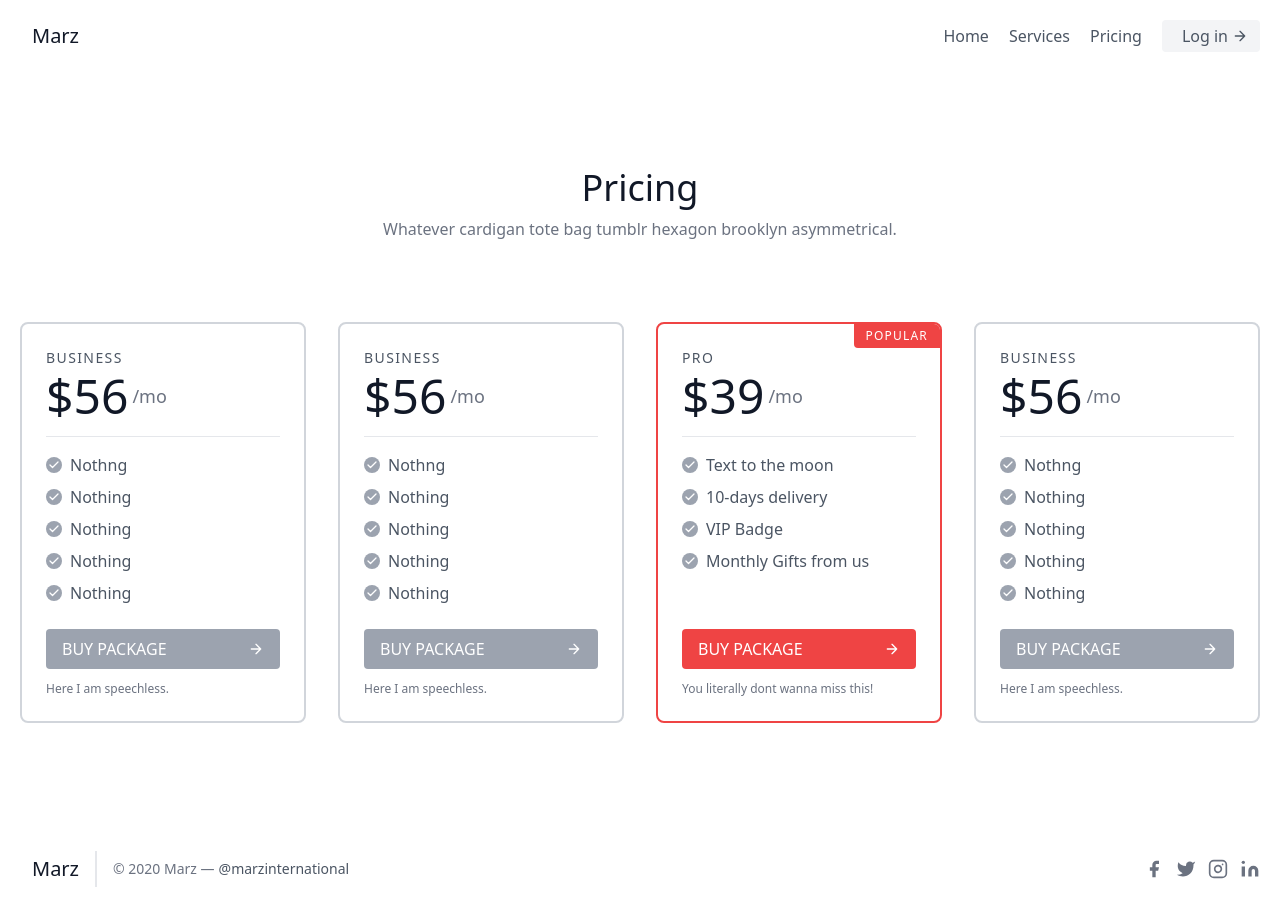
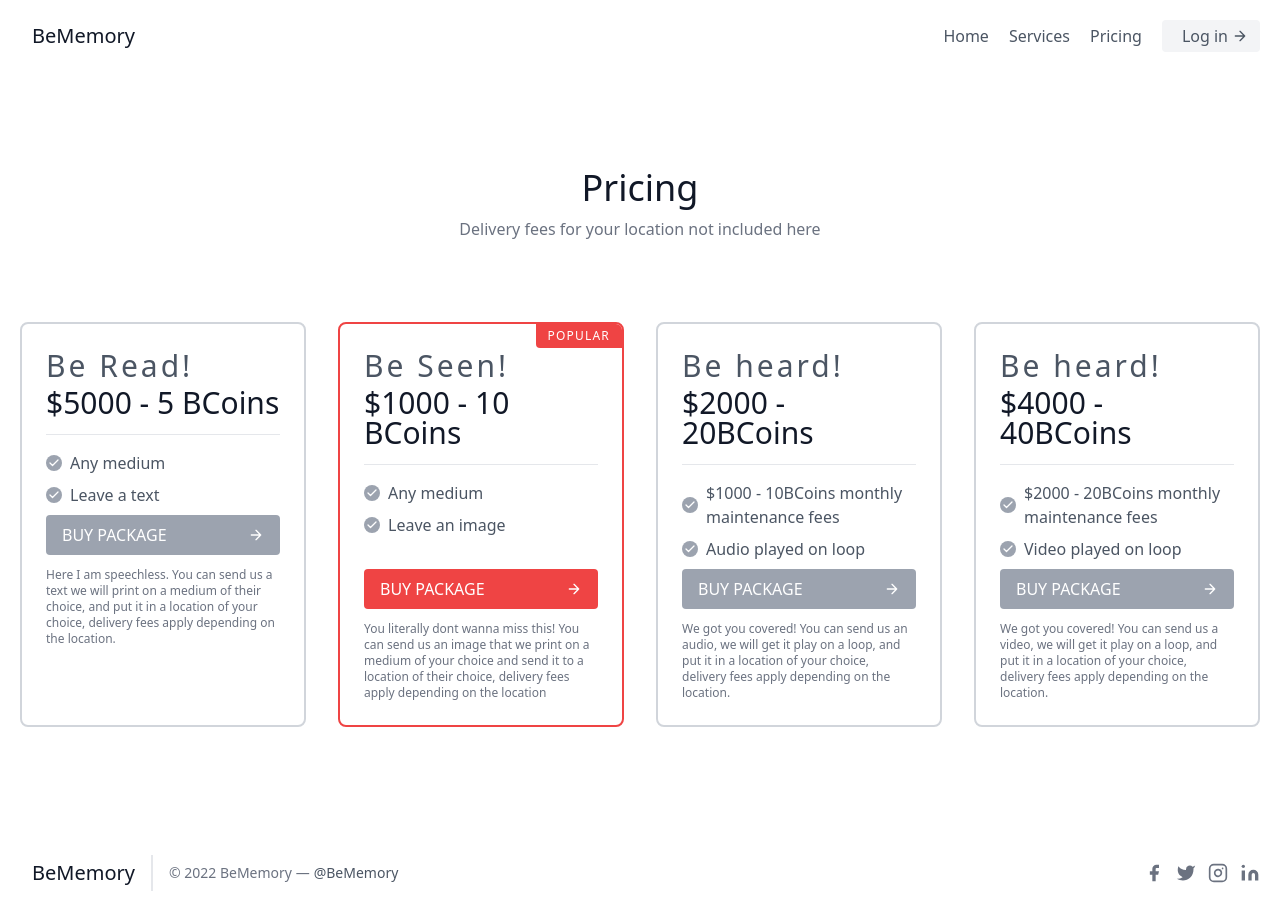
Before and after one commit to Franc15/react-app, a React (Create React App) app: page /pricing in a window 1280 px wide. Built offline with nearby package versions, Linux system fonts and the light colour scheme.

Commit message:
edit content

```diff
--- a/src/components/Footer.jsx
+++ b/src/components/Footer.jsx
@@ -3,17 +3,17 @@ const Footer = () => {
     <footer class="text-gray-600 body-font">
       <div class="container px-5 py-8 mx-auto flex items-center sm:flex-row flex-col">
         <a class="flex title-font font-medium items-center md:justify-start justify-center text-gray-900">
-          <span class="ml-3 text-xl">Marz</span>
+          <span class="ml-3 text-xl">BeMemory</span>
         </a>
         <p class="text-sm text-gray-500 sm:ml-4 sm:pl-4 sm:border-l-2 sm:border-gray-200 sm:py-2 sm:mt-0 mt-4">
-          © 2020 Marz —
+          © 2022 BeMemory —
           <a
             href="https://twitter.com/knyttneve"
             class="text-gray-600 ml-1"
             rel="noopener noreferrer"
             target="_blank"
           >
-            @marzinternational
+            @BeMemory
           </a>
         </p>
         <span class="inline-flex sm:ml-auto sm:mt-0 mt-4 justify-center sm:justify-start">
--- a/src/components/Hero.jsx
+++ b/src/components/Hero.jsx
@@ -10,12 +10,12 @@ const Hero = () => {
           </h1>
           <p class="mb-8 leading-relaxed">
             Do you want to remember your first words when you were born? Do you
-            want to show your kids their family tree? Memory.Inc got you
+            want to show your kids their family tree? BenMemory got you
             covered. Our goal is to preserve your memories, no matter how small
             or big at an affordable price. Memories you can access wherever and
             whenever, and here is the best part, there is no limit to what you
             can store. <br />
-            So why wait, join Memory.Inc now and have more headspace to create
+            So why wait, join BeMemory now and have more headspace to create
             more memories!
           </p>
           <div class="flex justify-center">
--- a/src/components/Navbar.jsx
+++ b/src/components/Navbar.jsx
@@ -24,7 +24,7 @@ function Navbar() {
           href
           className="flex title-font font-medium items-center text-gray-900 mb-4 md:mb-0"
         >
-          <span className="ml-3 text-xl">Marz</span>
+          <span className="ml-3 text-xl">BeMemory</span>
         </a>
         <nav className="md:ml-auto flex flex-wrap items-center text-base justify-center">
           <Link to="/" className="mr-5 hover:text-gray-900">
--- a/src/components/Pricing.jsx
+++ b/src/components/Pricing.jsx
@@ -1,4 +1,4 @@
-import PricingItem from "./PricingItem";
+import { Link } from "react-router-dom";
 
 const Pricing = () => {
   return (
@@ -9,24 +9,19 @@ const Pricing = () => {
             Pricing
           </h1>
           <p class="lg:w-2/3 mx-auto leading-relaxed text-base text-gray-500">
-            Whatever cardigan tote bag tumblr hexagon brooklyn asymmetrical.
+            Delivery fees for your location not included here
           </p>
         </div>
         <div class="flex flex-wrap -m-4">
-          <PricingItem />
-          <PricingItem />
+
 
           <div class="p-4 xl:w-1/4 md:w-1/2 w-full">
-            <div class="h-full p-6 rounded-lg border-2 border-red-500 flex flex-col relative overflow-hidden">
-              <span class="bg-red-500 text-white px-3 py-1 tracking-widest text-xs absolute right-0 top-0 rounded-bl">
-                POPULAR
-              </span>
-              <h2 class="text-sm tracking-widest title-font mb-1 font-medium">
-                PRO
+            <div class="h-full p-6 rounded-lg border-2 border-gray-300 flex flex-col relative overflow-hidden">
+              <h2 class="text-3xl tracking-widest title-font mb-1 font-medium">
+                Be Read!
               </h2>
-              <h1 class="text-5xl text-gray-900 leading-none flex items-center pb-4 mb-4 border-b border-gray-200">
-                <span>$39</span>
-                <span class="text-lg ml-1 font-normal text-gray-500">/mo</span>
+              <h1 class="text-3xl text-gray-900 leading-none flex items-center pb-4 mb-4 border-b border-gray-200">
+                <span>$5000 - 5 BCoins</span>
               </h1>
               <p class="flex items-center text-gray-600 mb-2">
                 <span class="w-4 h-4 mr-2 inline-flex items-center justify-center bg-gray-400 text-white rounded-full flex-shrink-0">
@@ -42,7 +37,7 @@ const Pricing = () => {
                     <path d="M20 6L9 17l-5-5"></path>
                   </svg>
                 </span>
-                Text to the moon
+                Any medium
               </p>
               <p class="flex items-center text-gray-600 mb-2">
                 <span class="w-4 h-4 mr-2 inline-flex items-center justify-center bg-gray-400 text-white rounded-full flex-shrink-0">
@@ -58,7 +53,59 @@ const Pricing = () => {
                     <path d="M20 6L9 17l-5-5"></path>
                   </svg>
                 </span>
-                10-days delivery
+                Leave a text
+              </p>
+
+              <Link to="/send">
+                <button class="flex items-center mt-auto text-white bg-gray-400 border-0 py-2 px-4 w-full focus:outline-none hover:bg-gray-500 rounded">
+                  BUY PACKAGE
+                  <svg
+                    fill="none"
+                    stroke="currentColor"
+                    stroke-linecap="round"
+                    stroke-linejoin="round"
+                    stroke-width="2"
+                    class="w-4 h-4 ml-auto"
+                    viewBox="0 0 24 24"
+                  >
+                    <path d="M5 12h14M12 5l7 7-7 7"></path>
+                  </svg>
+                </button>
+              </Link>
+              <p class="text-xs text-gray-500 mt-3">
+                Here I am speechless. You can send us a text we will print on a
+                medium of their choice, and put it in a location of your
+                choice, delivery fees apply depending on the location.
+              </p>
+            </div>
+          </div>
+
+          <div class="p-4 xl:w-1/4 md:w-1/2 w-full">
+            <div class="h-full p-6 rounded-lg border-2 border-red-500 flex flex-col relative overflow-hidden">
+              <span class="bg-red-500 text-white px-3 py-1 tracking-widest text-xs absolute right-0 top-0 rounded-bl">
+                POPULAR
+              </span>
+              <h2 class="text-3xl tracking-widest title-font mb-1 font-medium">
+              Be Seen!
+              </h2>
+              <h1 class="text-3xl text-gray-900 leading-none flex items-center pb-4 mb-4 border-b border-gray-200">
+                <span>$1000 - 10 BCoins</span>
+              </h1>
+              <p class="flex items-center text-gray-600 mb-2">
+                <span class="w-4 h-4 mr-2 inline-flex items-center justify-center bg-gray-400 text-white rounded-full flex-shrink-0">
+                  <svg
+                    fill="none"
+                    stroke="currentColor"
+                    stroke-linecap="round"
+                    stroke-linejoin="round"
+                    stroke-width="2.5"
+                    class="w-3 h-3"
+                    viewBox="0 0 24 24"
+                  >
+                    <path d="M20 6L9 17l-5-5"></path>
+                  </svg>
+                </span>
+                Any medium
               </p>
               <p class="flex items-center text-gray-600 mb-2">
                 <span class="w-4 h-4 mr-2 inline-flex items-center justify-center bg-gray-400 text-white rounded-full flex-shrink-0">
@@ -74,23 +121,7 @@ const Pricing = () => {
                     <path d="M20 6L9 17l-5-5"></path>
                   </svg>
                 </span>
-                VIP Badge
-              </p>
-              <p class="flex items-center text-gray-600 mb-6">
-                <span class="w-4 h-4 mr-2 inline-flex items-center justify-center bg-gray-400 text-white rounded-full flex-shrink-0">
-                  <svg
-                    fill="none"
-                    stroke="currentColor"
-                    stroke-linecap="round"
-                    stroke-linejoin="round"
-                    stroke-width="2.5"
-                    class="w-3 h-3"
-                    viewBox="0 0 24 24"
-                  >
-                    <path d="M20 6L9 17l-5-5"></path>
-                  </svg>
-                </span>
-                Monthly Gifts from us
+                Leave an image
               </p>
               <button class="flex items-center mt-auto text-white bg-red-500 border-0 py-2 px-4 w-full focus:outline-none hover:bg-red-600 rounded">
                 BUY PACKAGE
@@ -107,11 +138,143 @@ const Pricing = () => {
                 </svg>
               </button>
               <p class="text-xs text-gray-500 mt-3">
-                You literally dont wanna miss this!
+                You literally dont wanna miss this! You can send us an image that we print on a medium of your choice and send it to a location of their choice, delivery fees apply depending on the location
               </p>
             </div>
           </div>
-          <PricingItem />
+
+
+
+
+          <div class="p-4 xl:w-1/4 md:w-1/2 w-full">
+            <div class="h-full p-6 rounded-lg border-2 border-gray-300 flex flex-col relative overflow-hidden">
+              <h2 class="text-3xl tracking-widest title-font mb-1 font-medium">
+                Be heard!
+              </h2>
+              <h1 class="text-3xl text-gray-900 leading-none flex items-center pb-4 mb-4 border-b border-gray-200">
+                <span>$2000 - 20BCoins </span>
+              </h1>
+              <p class="flex items-center text-gray-600 mb-2">
+                <span class="w-4 h-4 mr-2 inline-flex items-center justify-center bg-gray-400 text-white rounded-full flex-shrink-0">
+                  <svg
+                    fill="none"
+                    stroke="currentColor"
+                    stroke-linecap="round"
+                    stroke-linejoin="round"
+                    stroke-width="2.5"
+                    class="w-3 h-3"
+                    viewBox="0 0 24 24"
+                  >
+                    <path d="M20 6L9 17l-5-5"></path>
+                  </svg>
+                </span>
+                $1000 - 10BCoins monthly maintenance fees
+              </p>
+              <p class="flex items-center text-gray-600 mb-2">
+                <span class="w-4 h-4 mr-2 inline-flex items-center justify-center bg-gray-400 text-white rounded-full flex-shrink-0">
+                  <svg
+                    fill="none"
+                    stroke="currentColor"
+                    stroke-linecap="round"
+                    stroke-linejoin="round"
+                    stroke-width="2.5"
+                    class="w-3 h-3"
+                    viewBox="0 0 24 24"
+                  >
+                    <path d="M20 6L9 17l-5-5"></path>
+                  </svg>
+                </span>
+                Audio played on loop
+              </p>
+
+              <Link to="/send">
+                <button class="flex items-center mt-auto text-white bg-gray-400 border-0 py-2 px-4 w-full focus:outline-none hover:bg-gray-500 rounded">
+                  BUY PACKAGE
+                  <svg
+                    fill="none"
+                    stroke="currentColor"
+                    stroke-linecap="round"
+                    stroke-linejoin="round"
+                    stroke-width="2"
+                    class="w-4 h-4 ml-auto"
+                    viewBox="0 0 24 24"
+                  >
+                    <path d="M5 12h14M12 5l7 7-7 7"></path>
+                  </svg>
+                </button>
+              </Link>
+              <p class="text-xs text-gray-500 mt-3">
+                We got you covered! You can send us an audio, we will get it play on a loop, and put it in a location of your
+                choice, delivery fees apply depending on the location.
+              </p>
+            </div>
+          </div>
+
+          <div class="p-4 xl:w-1/4 md:w-1/2 w-full">
+            <div class="h-full p-6 rounded-lg border-2 border-gray-300 flex flex-col relative overflow-hidden">
+              <h2 class="text-3xl tracking-widest title-font mb-1 font-medium">
+                Be heard!
+              </h2>
+              <h1 class="text-3xl text-gray-900 leading-none flex items-center pb-4 mb-4 border-b border-gray-200">
+                <span>$4000 - 40BCoins </span>
+              </h1>
+              <p class="flex items-center text-gray-600 mb-2">
+                <span class="w-4 h-4 mr-2 inline-flex items-center justify-center bg-gray-400 text-white rounded-full flex-shrink-0">
+                  <svg
+                    fill="none"
+                    stroke="currentColor"
+                    stroke-linecap="round"
+                    stroke-linejoin="round"
+                    stroke-width="2.5"
+                    class="w-3 h-3"
+                    viewBox="0 0 24 24"
+                  >
+                    <path d="M20 6L9 17l-5-5"></path>
+                  </svg>
+                </span>
+                $2000 - 20BCoins  monthly maintenance fees
+              </p>
+              <p class="flex items-center text-gray-600 mb-2">
+                <span class="w-4 h-4 mr-2 inline-flex items-center justify-center bg-gray-400 text-white rounded-full flex-shrink-0">
+                  <svg
+                    fill="none"
+                    stroke="currentColor"
+                    stroke-linecap="round"
+                    stroke-linejoin="round"
+                    stroke-width="2.5"
+                    class="w-3 h-3"
+                    viewBox="0 0 24 24"
+                  >
+                    <path d="M20 6L9 17l-5-5"></path>
+                  </svg>
+                </span>
+                Video played on loop
+              </p>
+
+              <Link to="/send">
+                <button class="flex items-center mt-auto text-white bg-gray-400 border-0 py-2 px-4 w-full focus:outline-none hover:bg-gray-500 rounded">
+                  BUY PACKAGE
+                  <svg
+                    fill="none"
+                    stroke="currentColor"
+                    stroke-linecap="round"
+                    stroke-linejoin="round"
+                    stroke-width="2"
+                    class="w-4 h-4 ml-auto"
+                    viewBox="0 0 24 24"
+                  >
+                    <path d="M5 12h14M12 5l7 7-7 7"></path>
+                  </svg>
+                </button>
+              </Link>
+              <p class="text-xs text-gray-500 mt-3">
+                We got you covered! You can send us a video, we will get it play on a loop, and put it in a location of your
+                choice, delivery fees apply depending on the location.
+              </p>
+            </div>
+          </div>
+
+
         </div>
       </div>
     </section>
--- a/src/components/PricingItem.jsx
+++ b/src/components/PricingItem.jsx
@@ -5,7 +5,7 @@ const PricingItem = () => {
     <div class="p-4 xl:w-1/4 md:w-1/2 w-full">
       <div class="h-full p-6 rounded-lg border-2 border-gray-300 flex flex-col relative overflow-hidden">
         <h2 class="text-sm tracking-widest title-font mb-1 font-medium">
-          BUSINESS
+          BUSINESS?
         </h2>
         <h1 class="text-5xl text-gray-900 leading-none flex items-center pb-4 mb-4 border-b border-gray-200">
           <span>$56</span>
```
Also changed, not shown: 1 other file (tests, documents, lock files or other folders).
